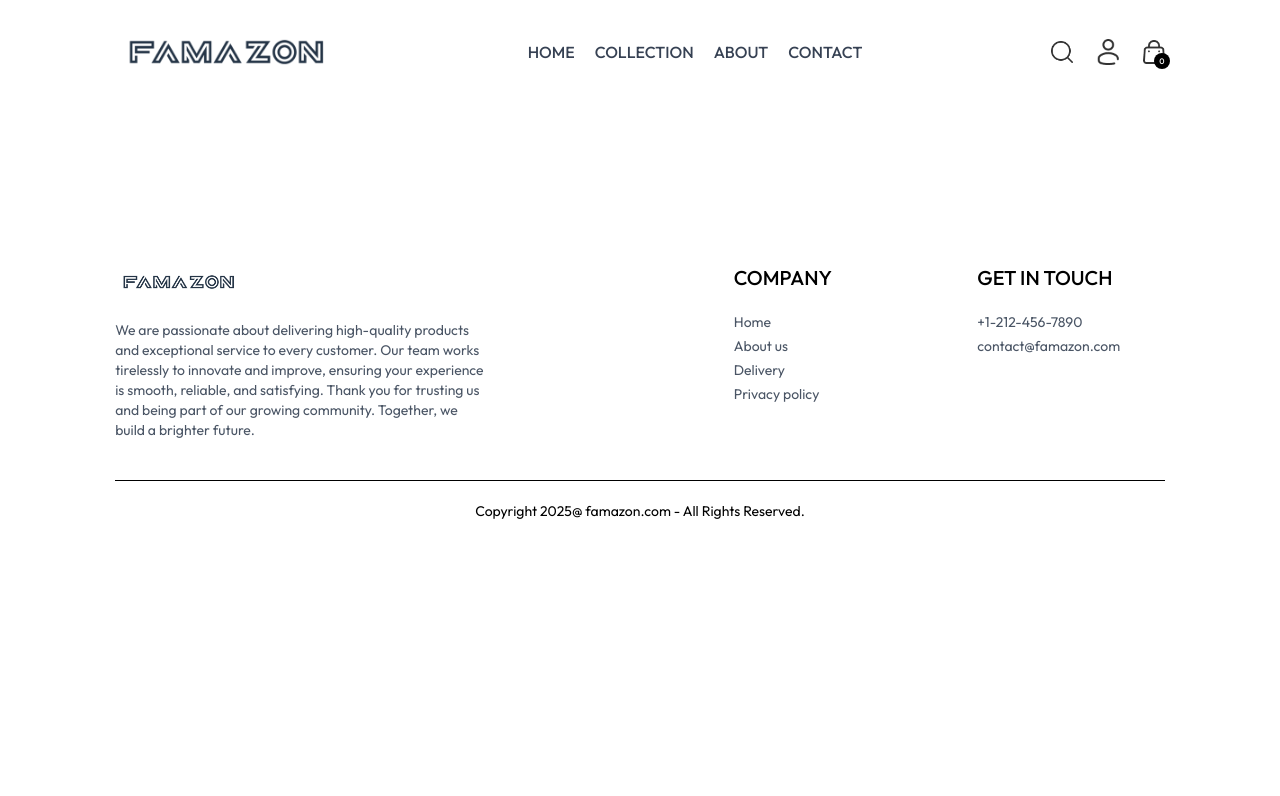
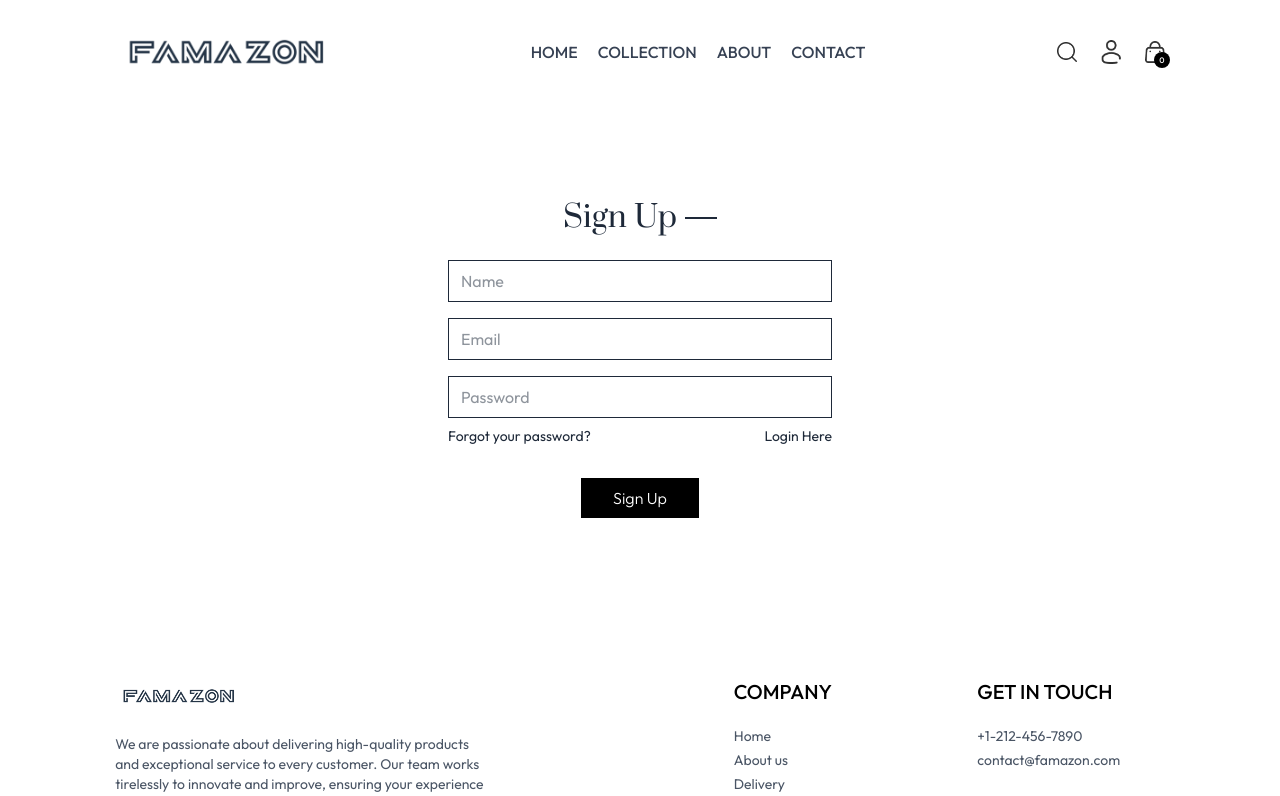
Before and after one commit to namanmahajan2020/Famazon, a React (Vite) app in the folder frontend/: page /login in a window 1280 px wide. Shown: the top 796 px of the page. Built offline with nearby package versions, Linux system fonts and the light colour scheme; a web font is replaced by a local one.

Commit message:
login page

```diff
--- a/frontend/src/components/Navbar.jsx
+++ b/frontend/src/components/Navbar.jsx
@@ -31,9 +31,11 @@
 
       </ul>
       <div className='flex items-center gap-6'>
-        <img onClick={()=>setShowSearch(!showSearch)} src={assets.search_icon} className='w-5.5 cursor-pointer' alt="search_icon" />
+        <img onClick={()=>setShowSearch(!showSearch)} src={assets.search_icon} className='w-5 cursor-pointer' alt="search_icon" />
         <div className='group relative'>
-          <img src={assets.profile_icon} className='w-5.5 cursor-pointer' alt="profile_icon" />
+          <Link to='/login'>
+          <img src={assets.profile_icon} className='w-5 cursor-pointer' alt="profile_icon" />
+          </Link>
           <div className='group-hover:block hidden absolute dropdown-menu right-0 pt-4'>
             <div className='flex flex-col gap-2 w-36 py-3 px-5 bg-slate-100 text-gray-500 rounded'>
               <p className='cursor-pointer hover:text-black'>My Profile</p>
@@ -43,7 +45,7 @@
           </div>
         </div>
         <Link to='/cart' className='relative'>
-          <img src={assets.cart_icon} className='w-5.5 min-w-5.5' alt='cart_icon' />
+          <img src={assets.cart_icon} className='w-5 min-w-5' alt='cart_icon' />
           <p className='absolute right-[-5px] bottom-[-5px] w-4 text-center leading-4 bg-black text-white aspect-square rounded-full text-[8px]'>
             {getCartCount()}
           </p>
--- a/frontend/src/pages/Login.jsx
+++ b/frontend/src/pages/Login.jsx
@@ -1,10 +1,25 @@
-import React from 'react'
+import React, { useState } from 'react'
 
 const Login = () => {
+  const [currentState, setCurrentState] = useState('Sign Up');
   return (
-    <div>
-
-    </div>
+    <form className='flex flex-col items-center w-[90%] sm:max-w-96 m-auto mt-14 gap-4 text-gray-800'>
+      <div className='inline-flex items-center gap-2 mb-2 mt-10'>
+        <p className='prata-regular text-3xl'>{currentState}</p>
+        <hr className='border-none h-[1.5px] w-8 bg-gray-800' />
+      </div>
+      {currentState === 'Login' ? '' : <input type="text" className='w-full px-3 py-2 border border-gray-800 ' placeholder='Name' required />}
+      <input type="email" className='w-full px-3 py-2 border border-gray-800 ' placeholder='Email' required />
+      <input type="password" className='w-full px-3 py-2 border border-gray-800 ' placeholder='Password' required />
+      <div className='w-full flex justify-between text-sm mt-[-8px]'>
+        <p className='cursor-pointer'>Forgot your password?</p>
+        {
+          currentState === 'Login' ? <p onClick={() => setCurrentState('Sign Up')} className='cursor-pointer'>Create account</p> :
+            <p onClick={() => setCurrentState('Login')} className='cursor-pointer'>Login Here</p>
+        }
+      </div>
+      <button className='bg-black text-white font-light px-8 py-2 mt-4'>{currentState === 'Login' ? 'Sign In' : 'Sign Up'}</button>
+    </form>
   )
 }
 
```
